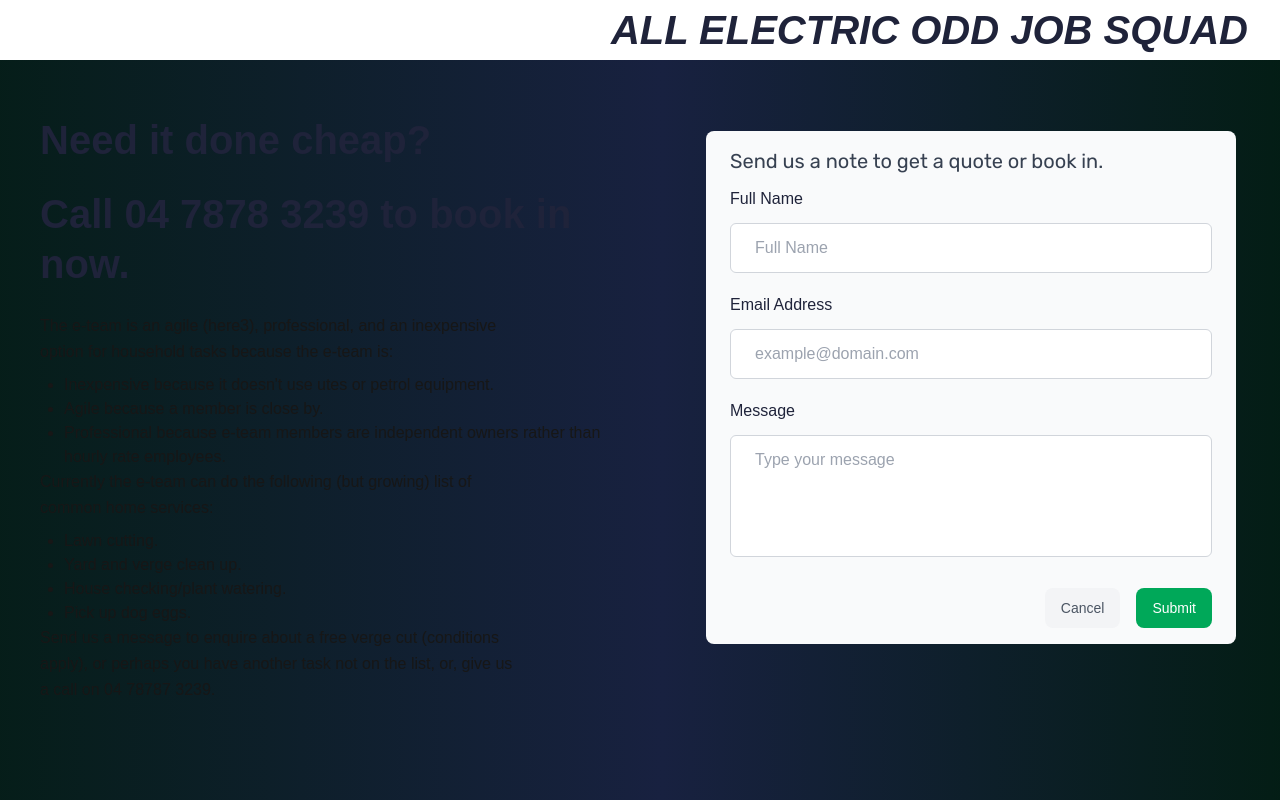
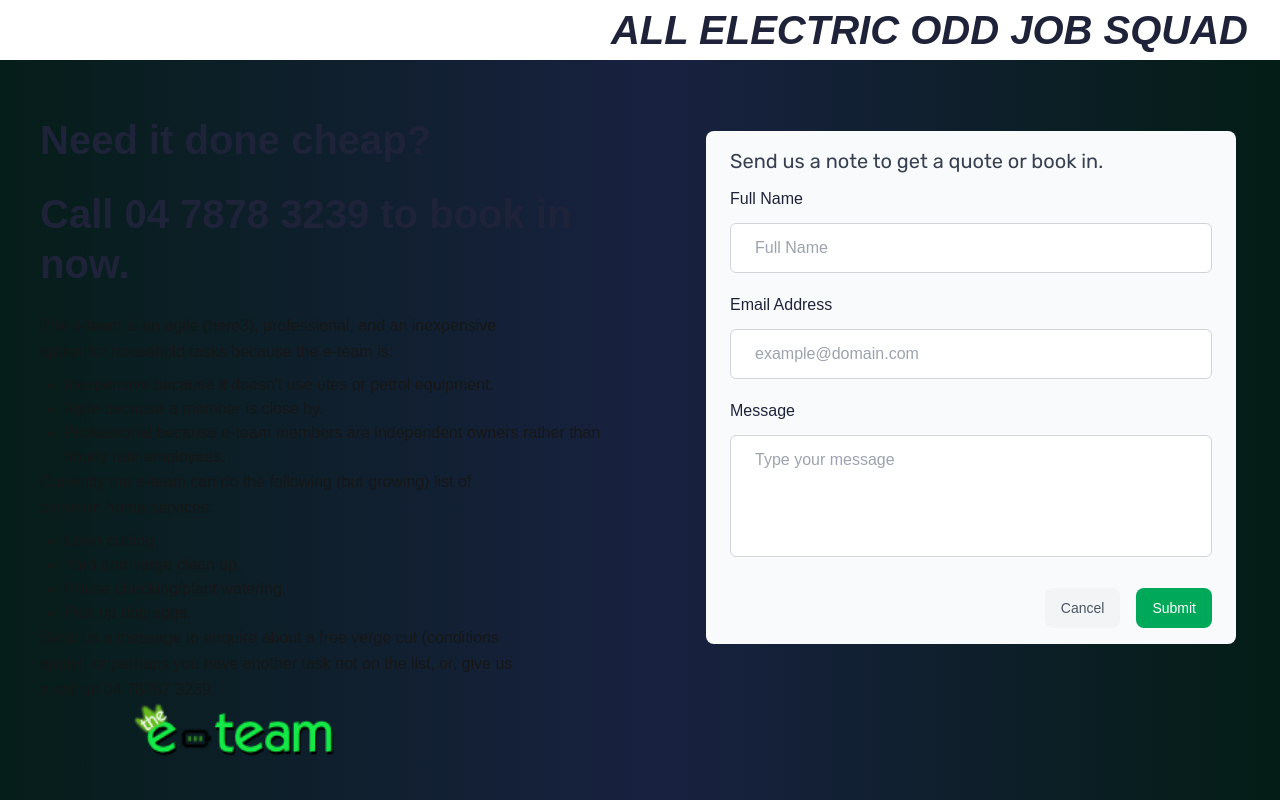
Before and after one commit to berrrich/e-team.net.au, a Next.js app: page / in a window 1280 px wide. Shown: the top 800 px of the page. Built offline with nearby package versions, Linux system fonts and the light colour scheme; a web font is replaced by a local one.

Commit message:
Image in hero trial

```diff
--- a/app/components/HeroArea/index.tsx
+++ b/app/components/HeroArea/index.tsx
@@ -1,5 +1,6 @@
 "use client";
 import Contact from '@/components/contact';
+import Image from "next/image";
 
 //import {ContactForm} from '@/components/form';
 
@@ -32,6 +33,14 @@ const HeroArea = () => {
                 <ul className="list-disc pl-6"><li>Lawn cutting.</li><li>Yard and verge clean up.</li><li>House checking/plant watering.</li><li>Pick up dog eggs.</li></ul>
                 <p className="mb-10 max-w-[475px] text-base leading-relaxed text-body dark:text-green-400">
                 Send us a message to enquire about a <span className="dark:text-white">free verge cut</span> (conditions apply), or perhaps you have another task not on the list, or, give us a call on <span className="dark:text-white">04 78787 3239</span>.
+
+                <Image
+                  width={300}
+                  height={638}
+                  src={"/images/logo/e-team_logo.png"}
+                  alt="hero image"
+                  className="mx-auto max-w-full"
+                />
                 </p>
 
 
```
